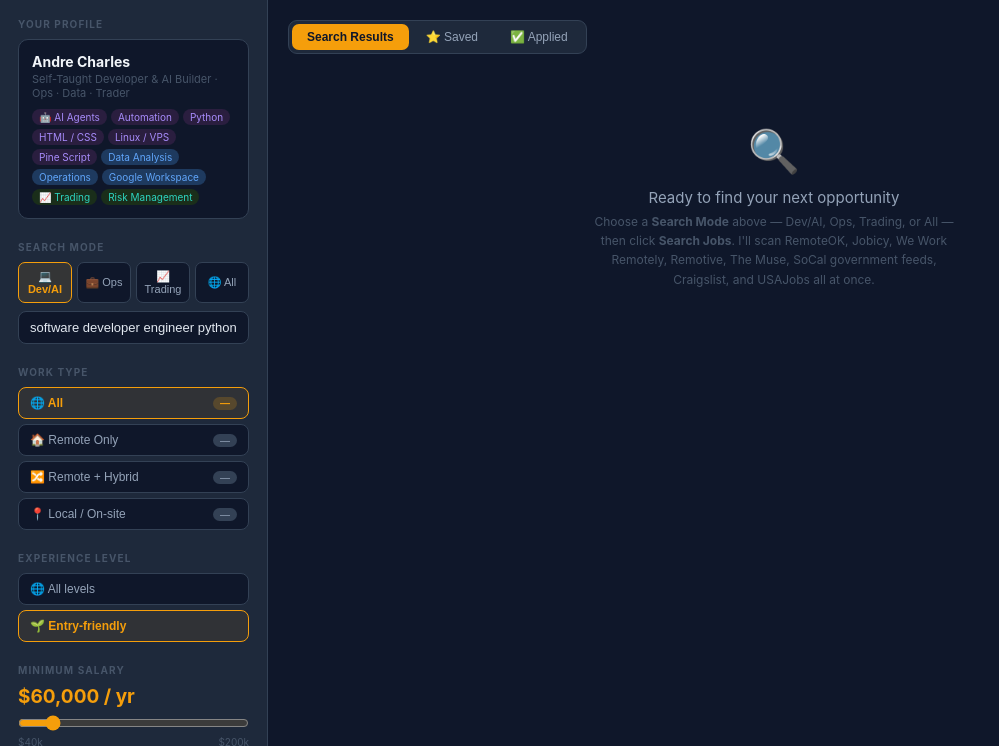
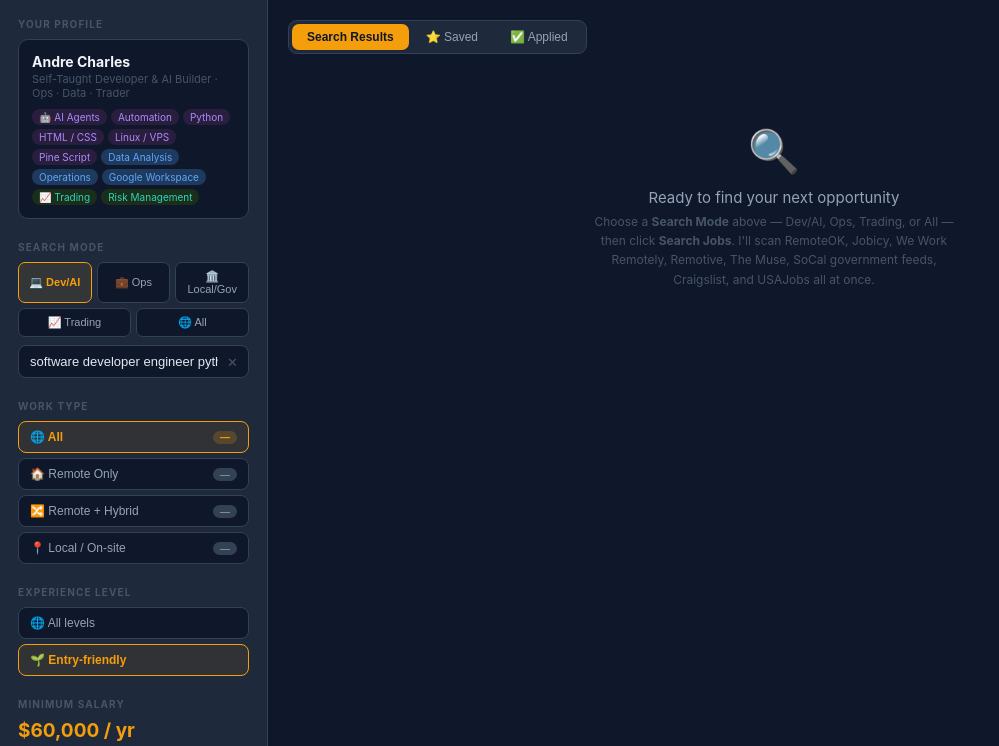
Before and after one commit to MidasTouchcc/job-bot, a Flask app: page / in a window 1280 px wide. Shown: the part 62-808 px from the top of the page, without its empty margins (0-999 px from the left). Run offline with Flask 3, Linux system fonts and the light colour scheme; data that the repository does not hold is empty.

Commit message:
Add Local/Gov search mode + keyword clear button

```diff
--- a/templates/index.html
+++ b/templates/index.html
@@ -62,8 +62,8 @@
     .chip-dev  { background:#2a1e3f; color:var(--purple); }
 
     /* Preset buttons */
-    .preset-row { display:flex; gap:5px; }
-    .preset-btn { flex:1; padding:7px 4px; background:var(--bg);
+    .preset-row { display:flex; gap:5px; flex-wrap:wrap; }
+    .preset-btn { flex:1 1 28%; padding:7px 4px; background:var(--bg);
       border:1px solid var(--bdr); border-radius:7px;
       color:var(--sub); font-size:11px; cursor:pointer; text-align:center;
       transition:.15s; }
@@ -76,6 +76,12 @@
       border-radius:8px; padding:8px 11px; color:var(--txt);
       font-size:13px; outline:none; transition:.15s; }
     .srch-in:focus { border-color:var(--acc); }
+    .srch-wrap { position:relative; }
+    .srch-wrap .srch-in { padding-right:30px; }
+    .srch-clear { position:absolute; right:6px; top:50%; transform:translateY(-50%);
+      background:none; border:none; color:var(--muted); cursor:pointer;
+      font-size:13px; line-height:1; padding:3px 5px; border-radius:5px; }
+    .srch-clear:hover { color:var(--acc); background:var(--bdr); }
 
     /* Filter buttons */
     .fg { display:flex; flex-direction:column; gap:5px; }
@@ -280,14 +286,19 @@
           onclick="usePreset(this,'dev')">💻 Dev/AI</button>
         <button class="preset-btn" data-preset="ops"
           onclick="usePreset(this,'ops')">💼 Ops</button>
+        <button class="preset-btn" data-preset="gov"
+          onclick="usePreset(this,'gov')">🏛️ Local/Gov</button>
         <button class="preset-btn" data-preset="trading"
           onclick="usePreset(this,'trading')">📈 Trading</button>
         <button class="preset-btn" data-preset="both"
           onclick="usePreset(this,'both')">🌐 All</button>
       </div>
-      <input class="srch-in" id="inp-kw"
-        value="software developer engineer python javascript html css react junior developer web developer full stack ai automation data analyst"
-        placeholder="Or type custom keywords...">
+      <div class="srch-wrap">
+        <input class="srch-in" id="inp-kw"
+          value="software developer engineer python javascript html css react junior developer web developer full stack ai automation data analyst"
+          placeholder="Or type custom keywords...">
+        <button class="srch-clear" onclick="clearKw()" title="Clear keywords">✕</button>
+      </div>
     </div>
 
     <!-- Work Type -->
@@ -426,6 +437,7 @@
   const PRESETS = {
     dev:     'software developer engineer python javascript html css react junior developer web developer full stack ai automation data analyst',
     ops:     'operations data analyst admin coordinator logistics',
+    gov:     'clerk administrative assistant office coordinator customer service warehouse logistics operations dispatcher data entry records specialist technician courier',
     trading: 'trader trading analyst fintech financial analyst market analyst risk management',
     both:    'developer software ai automation operations data analyst coordinator'
   };
@@ -453,6 +465,13 @@
     document.querySelectorAll('[data-preset]').forEach(b => b.classList.remove('active'));
     btn.classList.add('active');
     document.getElementById('inp-kw').value = PRESETS[key];
+  }
+
+  function clearKw() {
+    const el = document.getElementById('inp-kw');
+    el.value = '';
+    el.focus();
+    document.querySelectorAll('[data-preset]').forEach(b => b.classList.remove('active'));
   }
 
   function pickWt(btn) {
```
